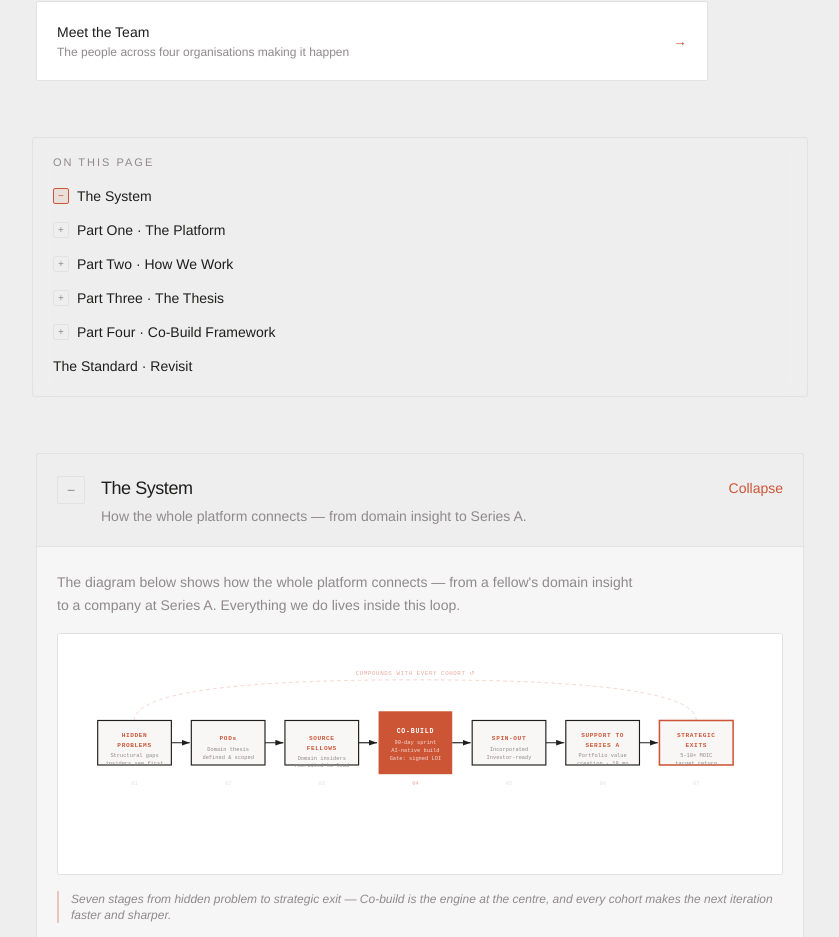
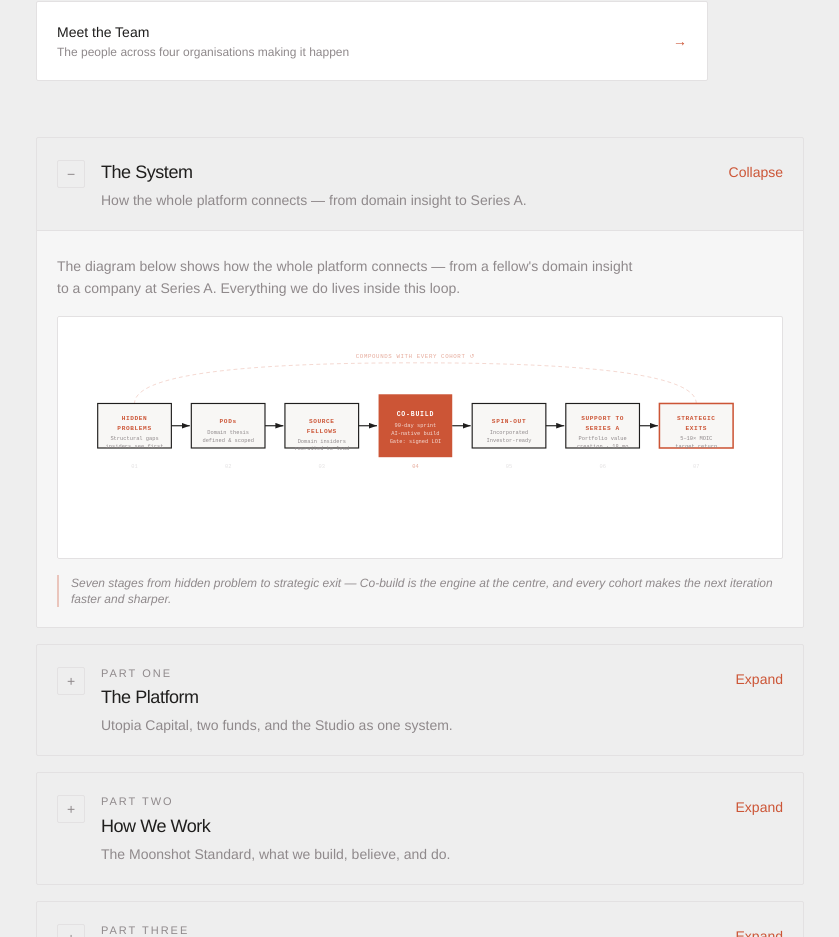
Before and after one commit to OliverUtopiaStudio/the-co-builder, a Next.js app: page /astrolabe in a window 1280 px wide. Shown: the part 878-1815 px from the top of the page, without its empty margins (228-1067 px from the left). Built offline with nearby package versions, Linux system fonts and the light colour scheme; no server answers.

Commit message:
fix: remove confusing 'On this page' nav from astrolabe
Co-Authored-By: Claude Opus 4.6 <noreply@anthropic.com>

```diff
--- a/src/app/(app)/astrolabe/page.tsx
+++ b/src/app/(app)/astrolabe/page.tsx
@@ -16,13 +16,6 @@ export default function AstrolabePage() {
 
   const toggle = useCallback((id: string) => {
     setOpenSections((prev) => ({ ...prev, [id]: !prev[id] }));
-  }, []);
-
-  const openAndScroll = useCallback((id: string) => {
-    setOpenSections((prev) => ({ ...prev, [id]: true }));
-    requestAnimationFrame(() => {
-      document.getElementById(id)?.scrollIntoView({ behavior: "smooth", block: "start" });
-    });
   }, []);
 
   return (
@@ -100,55 +93,6 @@ export default function AstrolabePage() {
         </Link>
       </div>
 
-      {/* ── ON THIS PAGE ── */}
-      <nav
-        aria-label="On this page"
-        className="sticky top-4 z-10 bg-[var(--bg)]/95 backdrop-blur-sm border border-border py-4 px-5 -mx-1"
-        style={{ borderRadius: 2 }}
-      >
-        <div className="label-uppercase text-muted mb-3">On this page</div>
-        <ul className="space-y-1.5 text-sm">
-          {[
-            { id: "system", label: "The System" },
-            { id: "part-one", label: "Part One · The Platform" },
-            { id: "part-two", label: "Part Two · How We Work" },
-            { id: "part-three", label: "Part Three · The Thesis" },
-            { id: "part-four", label: "Part Four · Co-Build Framework" },
-            { id: "closing", label: "The Standard · Revisit" },
-          ].map(({ id, label }) => (
-            <li key={id}>
-              {id === "closing" ? (
-                <a
-                  href="#closing"
-                  className="block py-1 hover:text-accent transition-colors"
-                >
-                  {label}
-                </a>
-              ) : (
-                <button
-                  type="button"
-                  onClick={() => openAndScroll(id)}
-                  className="text-left w-full py-1 hover:text-accent transition-colors flex items-center gap-2 group"
-                >
-                  <span
-                    className={`shrink-0 w-4 h-4 border flex items-center justify-center transition-colors ${
-                      openSections[id] ? "border-accent bg-accent/10" : "border-border"
-                    }`}
-                    style={{ borderRadius: 2 }}
-                  >
-                    {openSections[id] ? (
-                      <span className="text-accent text-[10px]">−</span>
-                    ) : (
-                      <span className="text-muted text-[10px]">+</span>
-                    )}
-                  </span>
-                  {label}
-                </button>
-              )}
-            </li>
-          ))}
-        </ul>
-      </nav>
 
       <div className="space-y-4 mt-8">
       {/* ── MASTER DIAGRAM ── */}
```
